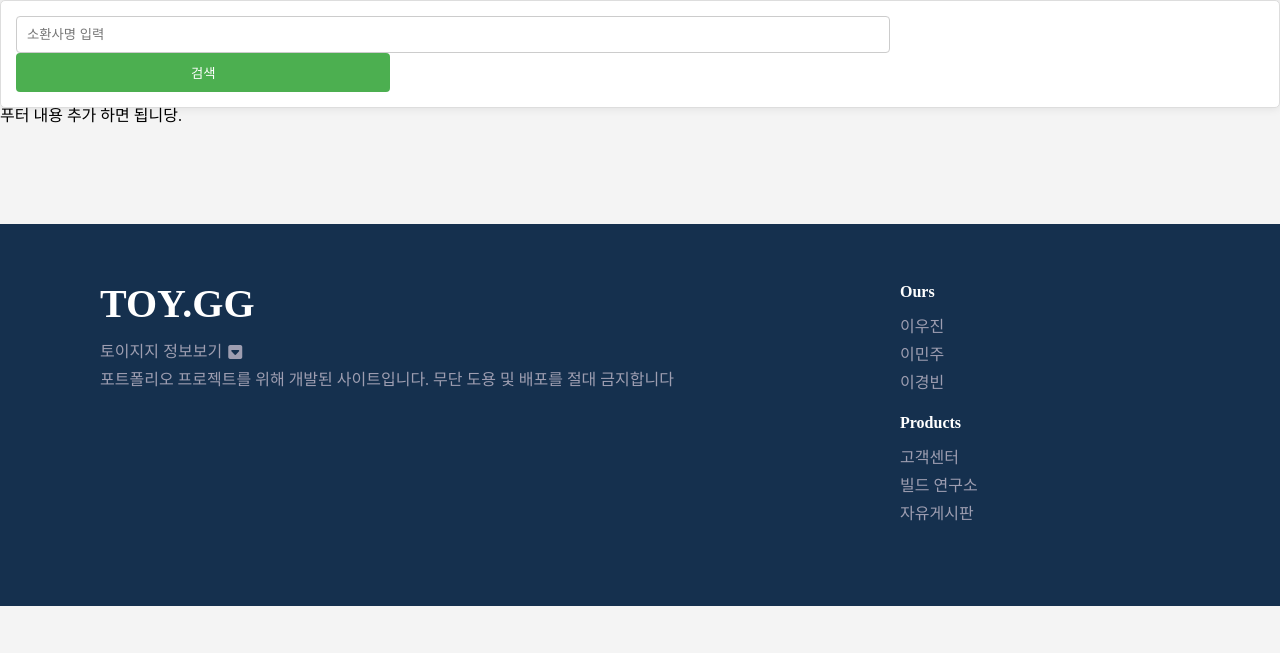
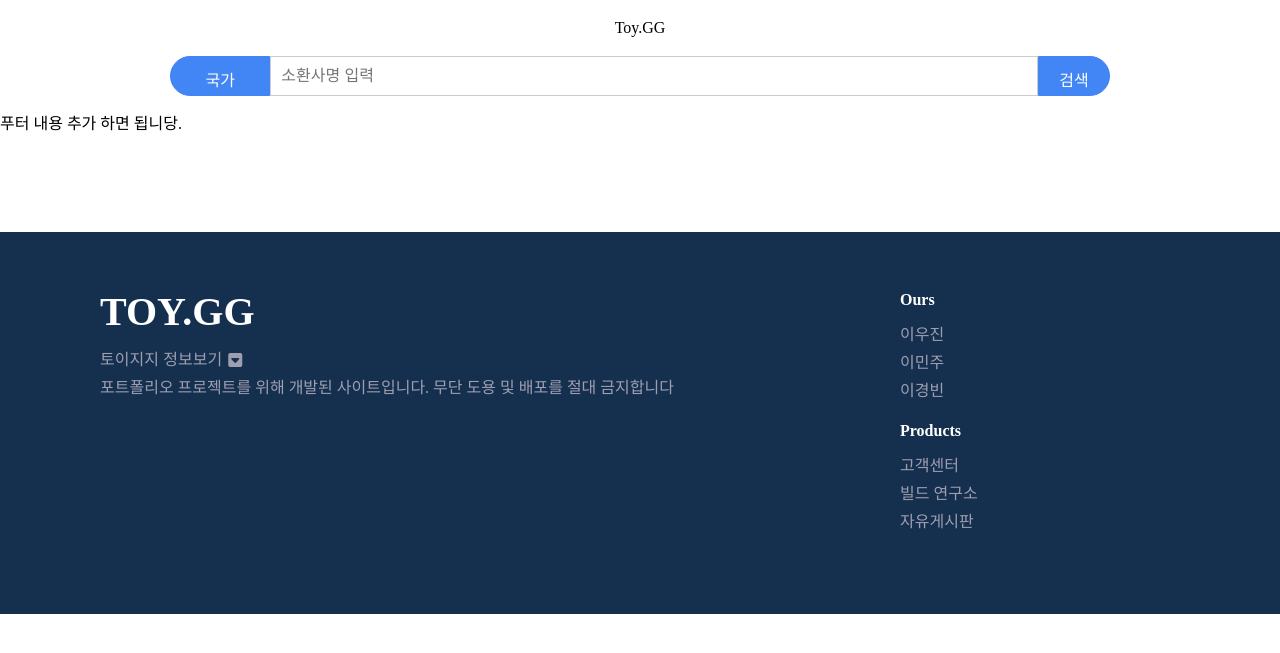
Before and after one commit to LTS2/bee_lab, a Spring Boot app: page / in a window 1280 px wide. Shown: the top 653 px of the page. Run offline with Spring Boot 4, Linux system fonts and the light colour scheme; some libraries are stand-ins or nearby versions.

Commit message:
main pull 받기용 commit
main 국가 dropdown 하는중

```diff
--- a/src/main/resources/static/css/header.css
+++ b/src/main/resources/static/css/header.css
@@ -29,7 +29,7 @@ ul li {
 /* 아래부터 클래스 */
 
 /* header 태그 컨테이너 */
-.container {
+.header-container {
 	display: flex;
 	justify-content: center;
 	background-color: #5383e8;
@@ -41,16 +41,16 @@ ul li {
 }
 
 /* header 바로 밑에 있는 컨테이너 */
-.second-container {
+.header-second-container {
 	display: flex;
 	flex-direction: column;
 }
 
-.search-container {
+.header-search-container {
 	margin-top: 10px;
 }
 
-.search-bar {
+.header-search-bar {
 	width: 840px;
 	height: 32px;
 	padding-left: 50px;
@@ -58,14 +58,14 @@ ul li {
 	border: 1px solid #fff;
 }
 
-.click-bar {
+.header-click-bar {
 	width: 60px;
 	height: 30px;
 	border-radius: 12px;
 	border: 1px solid #fff;
 }
 
-.nav {
+.header-nav {
 	display: flex;
 	gap: 30px;
 }
--- a/src/main/resources/static/css/main.css
+++ b/src/main/resources/static/css/main.css
@@ -1,43 +1,75 @@
-body {
-    font-family: Arial, sans-serif;
-    background-color: #f4f4f4;
-    margin: 0;
-    padding: 0;
+.search-container {
+    text-align: center;
+    display: flex;
+    justify-content: center;
+    align-items: center;
+    height: 87px;
 }
 
-.container {
-    max-width: 600px;
-    margin: 0 auto;
+.main-search-container {
+    text-align: center;
     padding: 20px;
+    border-radius: 10px;
 }
 
-#searchForm {
-    background-color: #fff;
-    border: 1px solid #ddd;
-    padding: 15px;
-    border-radius: 5px;
-    box-shadow: 0 0 10px rgba(0, 0, 0, 0.1);
+#main-search-form {
+    display: flex;
+    justify-content: center;
+    align-items: center;
+    margin-top: 20px;
 }
 
-input[type="text"] {
-    width: 70%;
+.main-summoner-name {
     padding: 10px;
-    box-sizing: border-box;
+    font-size: 16px;
     border: 1px solid #ccc;
-    border-radius: 4px;
-    margin-right: 10px;
+    outline: none;
+    width: 60vw;
+    height: 40px; /* 추가된 높이 속성 */
 }
 
-input[type="submit"] {
-    width: 30%;
-    padding: 10px;
-    background-color: #4caf50;
+.main-search-button {
+    padding: 10px 20px;
+    font-size: 16px;
+    background-color: #4285f4;
     color: #fff;
-    border: none;
-    border-radius: 4px;
+    border: 1px solid #4285f4;
+    border-radius: 0 20px 20px 0;
     cursor: pointer;
+    height: 40px; /* 추가된 높이 속성 */
 }
 
-input[type="submit"]:hover {
-    background-color: #45a049;
+.main-summoner-nation {
+    padding: 10px;
+    font-size: 16px;
+    background-color: #4285f4;
+    color: #fff;
+    border: 1px solid #4285f4;
+    border-radius: 20px 0 0 20px;
+    cursor: pointer;
+    height: 40px;
+    width: 100px;
 }
+
+.main-search-button:hover {
+    background-color: #357ae8;
+    border-color: #357ae8;
+}
+.main-dropdown-menu {
+    display: none;
+    position: absolute;
+    background-color: #f9f9f9;
+    min-width: 160px;
+    box-shadow: 0px 8px 16px 0px rgba(0, 0, 0, 0.2);
+    z-index: 1;
+}
+
+.main-dropdown-nation {
+    padding: 12px 16px;
+    text-decoration: none;
+    display: block;
+}
+
+.main-dropdown-nation:hover {
+    background-color: #f1f1f1;
+}
--- a/src/main/resources/static/js/main.js
+++ b/src/main/resources/static/js/main.js
@@ -1,9 +1,9 @@
 $(()=> {
 
 	// 전적 검색 js
-	$('#searchForm').submit(function (e){
+	$('#main-search-form').submit(function (e){
 		e.preventDefault();
-		let summonerName = $('#summonerName').val();
+		let summonerName = $('#main-summoner-name').val();
 
 		/**
 		 * 사용자 입력에 특수문자가 포함될 가능성이 있는 경우, 안전성을 위해 'encodeURIComponent()'를 사용하는 것이 좋음.
--- a/src/main/resources/templates/summoner-search/main.html
+++ b/src/main/resources/templates/summoner-search/main.html
@@ -8,32 +8,62 @@
     <meta name="viewport"
           content="width=device-width, maximum-scale=1.0, minimum-scale=1, user-scalable=yes,initial-scale=1.0"/>
 
-    <!-- 부트스트랩 CSS -->
     <link rel="stylesheet" th:href="@{/css/main.css}">
 
     <!-- content script -->
     <th:block th:replace="~{fragments/config::configFragment}"></th:block>
     <script th:src="@{/js/main.js}"></script>
+
 </head>
-
-<!--	<th:block layout:fragment="css"></th:block>-->
-<!-- content script -->
-<!--	<th:block layout:fragment="script"></th:block>-->
 
 <body>
 
+    <!-- 전적 검색 컨테이너 -->
 
-
-    <!-- 전적 검색 폼 -->
-    <form id="searchForm">
-        <input type="text" id="summonerName" placeholder="소환사명 입력"/>
-        <input type="submit" value="검색"/>
-    </form>
+    <!-- 2023.11.20 전적 검색 폼 시작 -->
+    <div class="main-search-container">
+        Toy.GG
+        <form id="main-search-form" class="main-search-form">
+            <div class="main-dropdown-container">
+                <input type="button" class="main-summoner-nation" value="국가" id="main-nation-toggle">
+                <div class="main-dropdown-menu" id="main-nation-dropdown">
+                    <!--  Korea   -->
+                    <button type="button" class="main-dropdown-nation main-dropdown-nation-korea" value="대한민국">
+                        대한민국
+                    </button>
+                    <!--  Japan   -->
+                    <button type="button" class="main-dropdown-nation main-dropdown-nation-japan" value="일본">
+                        일본
+                    </button>
+                </div>
+            </div>
+            <input type="text" id="main-summoner-name" placeholder="소환사명 입력" class="main-summoner-name">
+            <input type="submit" value="검색" class="main-search-button">
+        </form>
+    </div>
+    <!-- 2023.11.20 전적 검색 폼 끝 -->
 
 
 </th:block>
 
 
 <th:block th:replace="~{fragments/footer :: footerFragment}"></th:block>
+
+<script>
+    document.addEventListener('DOMContentLoaded', () => {
+        const nationToggle = document.getElementById('main-nation-toggle');
+        const nationDropdown = document.getElementById('main-nation-dropdown');
+
+        nationToggle.addEventListener('click', () => {
+            if (nationDropdown.style.display === 'none' || nationDropdown.style.display === '') {
+                nationDropdown.style.display = 'block';
+            } else {
+                nationDropdown.style.display = 'none';
+            }
+        });
+
+        // 선택한 국가에 대한 추가 작업을 수행할 수 있습니다.
+    });
+</script>
 </body>
 </html>
```
Also changed, not shown: src/main/resources/static/js/header.js (added, +14 -0 lines), src/main/resources/templates/fragments/header.html (+10 -10 lines).
